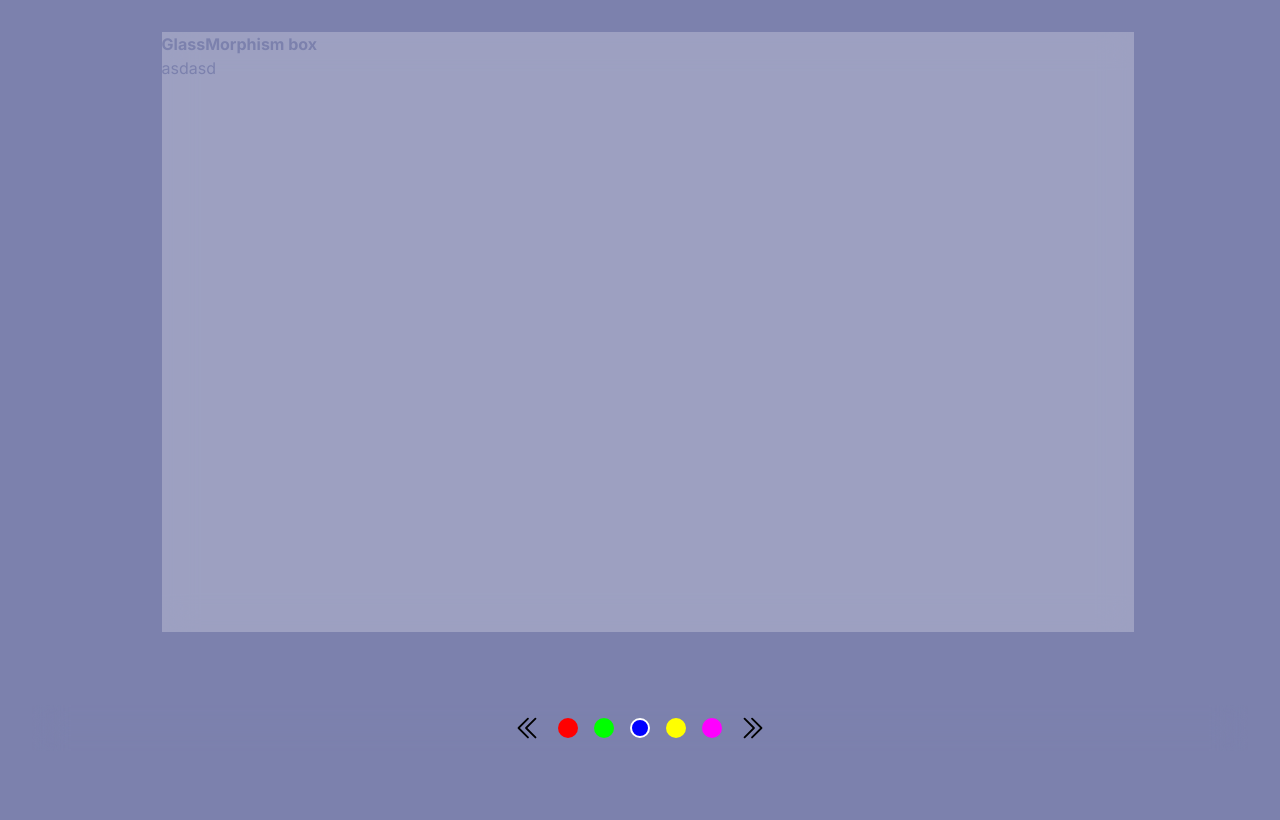
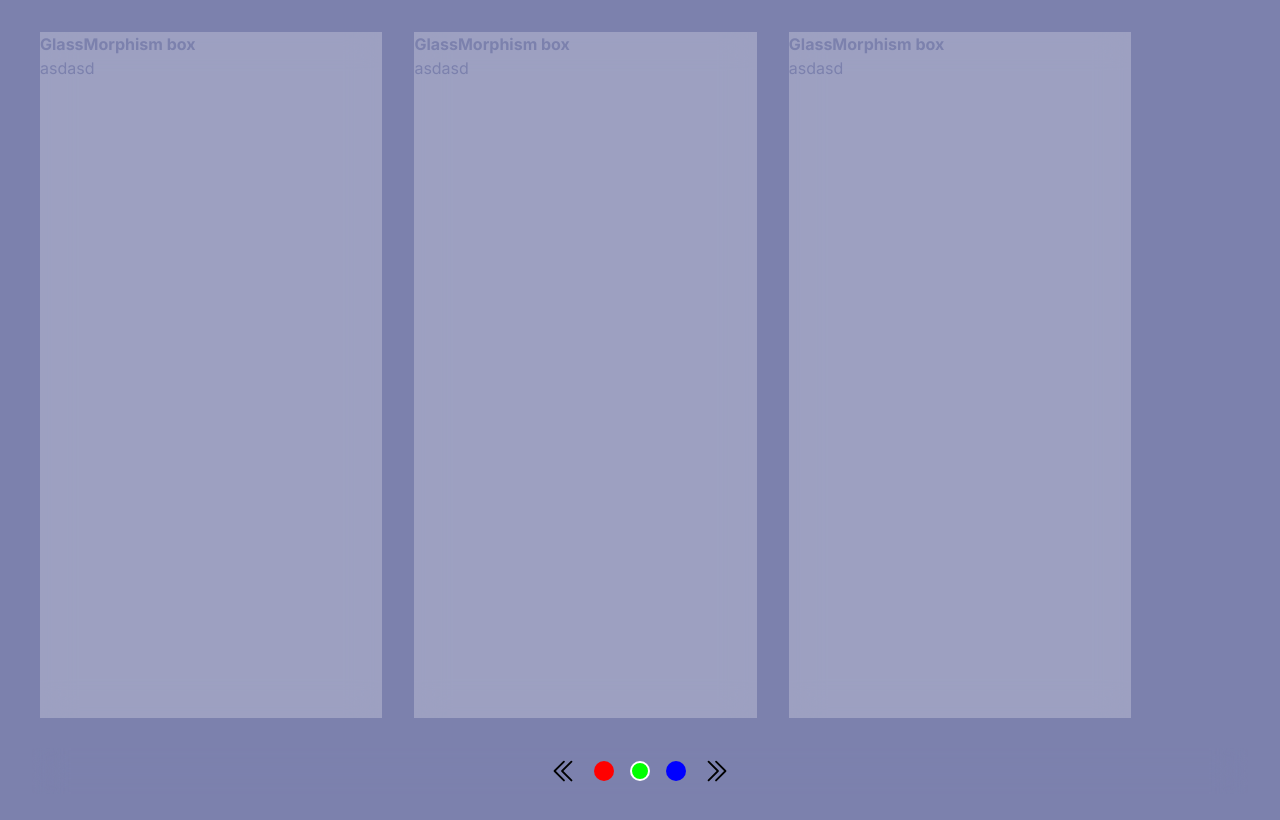
Before and after one commit to Will-H007/Fish-Pond, a Next.js app in the folder portfolio/: page /information in a window 1280 px wide. Shown: the top 820 px of the page. Built offline with nearby package versions, Linux system fonts and the light colour scheme.

Commit message:
fixed position

```diff
--- a/portfolio/app/information/page.tsx
+++ b/portfolio/app/information/page.tsx
@@ -20,17 +20,25 @@ const DoubleLinkedListLayout: React.FC = () => {
   };
 
   return (
-    <div className="h-screen w-max-xl grid grid-rows-4 grid-cols-10 m-8 justify-center items-center">
-      <div className="col-start-2 col-end-10 row-start-1 row-end-4 m-2 justify-center items-end h-full w-full">
+    <div className="h-screen flex gap-x-8 w-max-xl grid grid-rows-7 grid-cols-10 m-8 justify-center items-center">
+
+
+      <div className="flex flex-wrap col-start-1 col-end-4 row-start-1 row-end-7 m-2 justify-center items-end h-full w-full">
           <GlassmorphismBox item={"asdasd"}/>
+      </div>
 
+      <div className="flex flex-wrap col-start-4 col-end-7 row-start-1 row-end-7 m-2 justify-center items-end h-full w-full">
+          <GlassmorphismBox item={"asdasd"}/>
+      </div>
+
+      <div className="flex flex-wrap col-start-7 col-end-10 row-start-1 row-end-7 m-2 justify-center items-end h-full w-full">
+          <GlassmorphismBox item={"asdasd"}/>
       </div>
 
 
-      <div className="row-start-4 col-span-10 justify-center items-center mb-2">
+      <div className="row-start-7 col-span-10 justify-center items-center mb-2">
         <div className="flex flex-row h-1/2 gap-x-8 p-2 bg-opacity-25 backdrop-blur-lg justify-center items-center">
-          {/* DoubleLinkedList component */}
-          <DoubleLinkedList items={initialItems} visibleItemCount={5} onVisibleItemsChange={handleVisibleItemsChange} />
+          <DoubleLinkedList items={initialItems} visibleItemCount={3} onVisibleItemsChange={handleVisibleItemsChange} />
         </div>
       </div>
     </div>
--- a/portfolio/component/Second_page/glass_box.tsx
+++ b/portfolio/component/Second_page/glass_box.tsx
@@ -6,7 +6,7 @@ interface GlassmorphismBoxProps {
 
 const GlassmorphismBox: React.FC<GlassmorphismBoxProps> = ({ item }) => {
   return (
-    <div className="m-4 bg-opacity-25 backdrop-blur-lg bg-white p-4 rounded-lg shadow-xl w-full h-full">
+    <div className="m-4 bg-opacity-25 backdrop-blur-lg bg-white p-8 rounded-lg shadow-xl w-full h-full">
       <h1 className="text-2xl font-bold mb-4 shrink">GlassMorphism box</h1>
       <div className="text-gray-600">
         {item}
```
